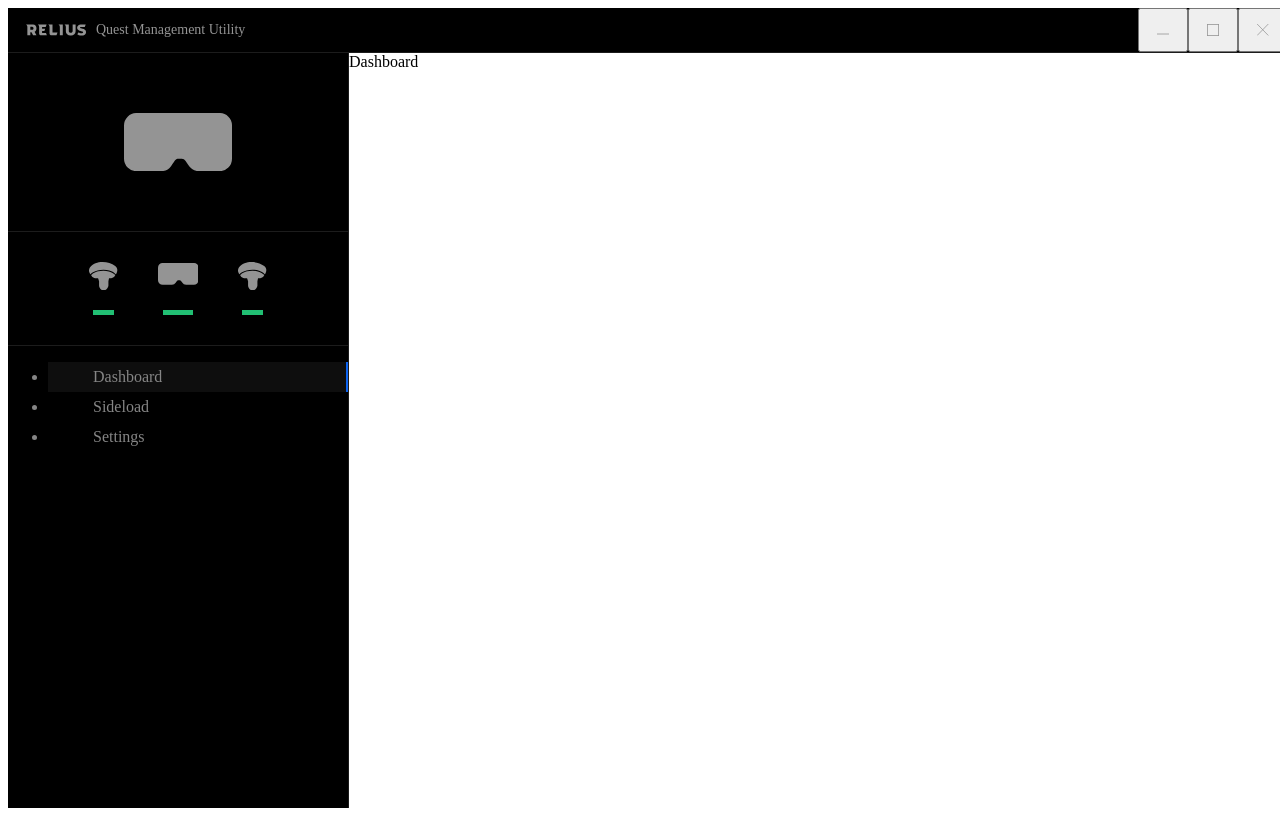
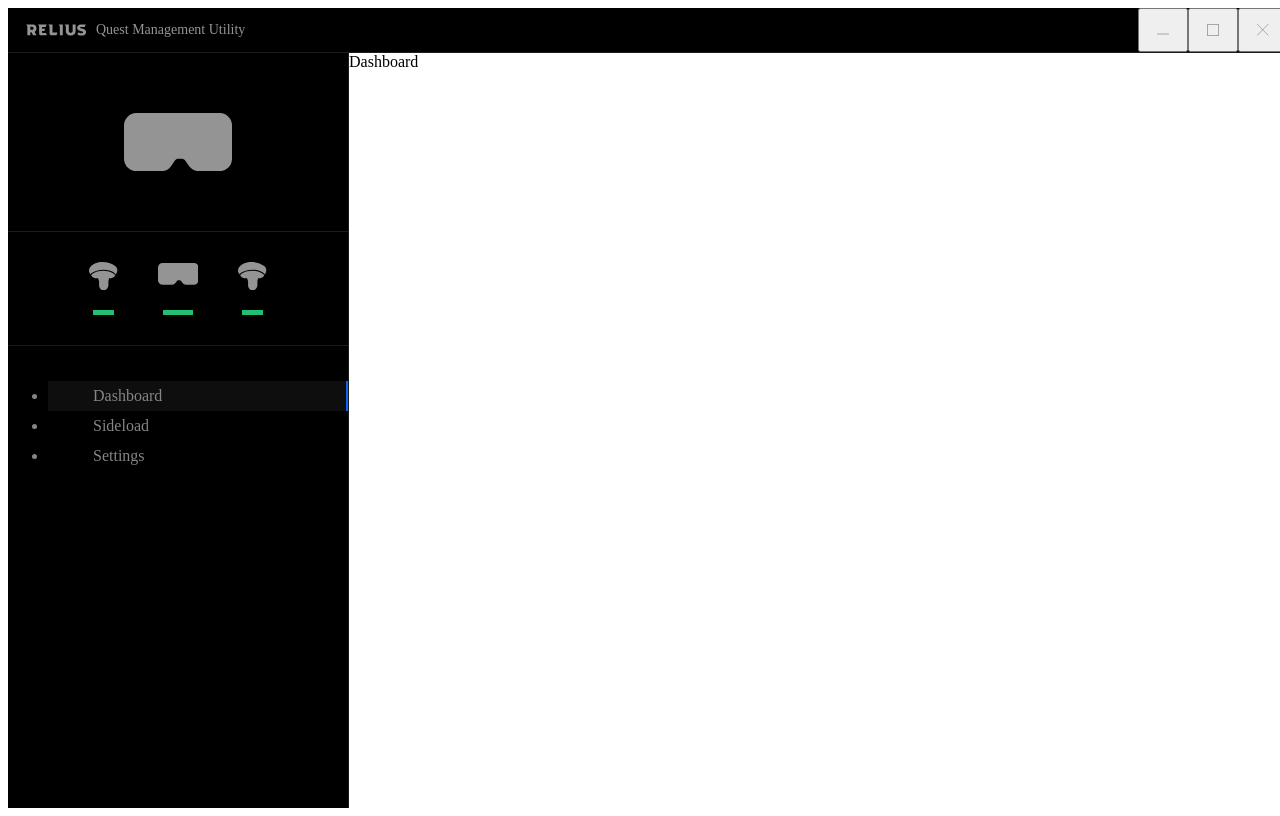
Before and after one commit to markk112/relius-qmu, a Vue app: page / in a window 1280 px wide. Built offline with nearby package versions, Linux system fonts and the light colour scheme; the HTML template or start-up script is replaced by a standard one.

Commit message:
adjusted margin for menu

```diff
--- a/src/components/Sidebar/Nav.vue
+++ b/src/components/Sidebar/Nav.vue
@@ -29,6 +29,7 @@
 
 <style scoped>
 #nav {
+    margin-top: 35px;
     color: #858585;
     font-size: 16px;
     font-family: 'Segoe-UI-Regular';
```
